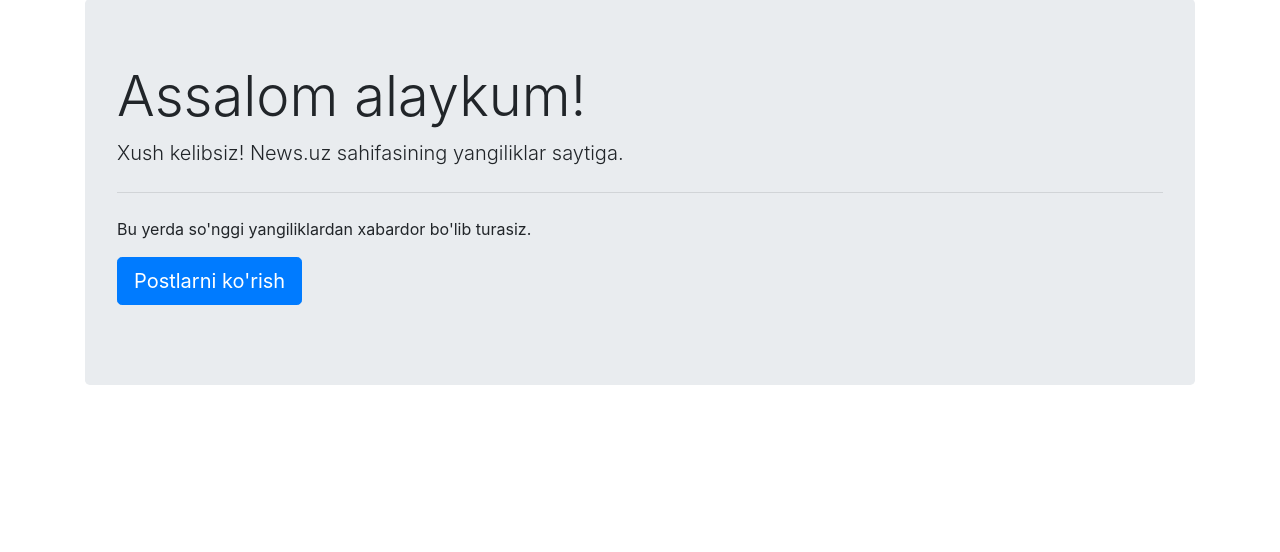
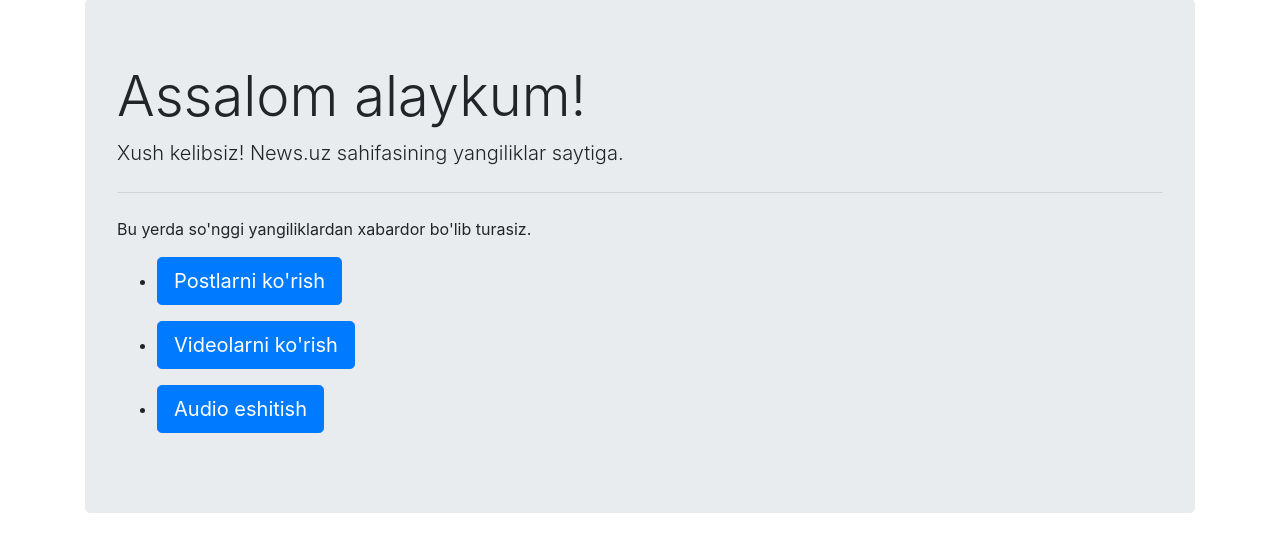
Before and after one commit to abdulazizkomilov/Django-darslar, a Django app: page / in a window 1280 px wide. Shown: the part 81-633 px from the top of the page. Run offline with Django 4.2, Linux system fonts and the light colour scheme; some libraries are stand-ins or nearby versions.

Commit message:
Update home.html

```diff
--- a/9-dars/templates/home.html
+++ b/9-dars/templates/home.html
@@ -10,8 +10,22 @@
         <p class="lead">Xush kelibsiz! News.uz sahifasining yangiliklar saytiga.</p>
         <hr class="my-4">
         <p>Bu yerda so'nggi yangiliklardan xabardor bo'lib turasiz.</p>
-        <p class="lead">
-            <a class="btn btn-primary btn-lg" href="{% url 'article_list' %}" role="button">Postlarni ko'rish</a>
-        </p>
+        <ul>
+            <li>
+                <p class="lead">
+                    <a class="btn btn-primary btn-lg" href="{% url 'article_list' %}" role="button">Postlarni ko'rish</a>
+                </p>
+            </li>
+            <li>
+                <p class="lead">
+                    <a class="btn btn-primary btn-lg" href="{% url 'video' %}" role="button">Videolarni ko'rish</a>
+                </p>
+            </li>
+            <li>
+                <p class="lead">
+                    <a class="btn btn-primary btn-lg" href="{% url 'music' %}" role="button">Audio eshitish</a>
+                </p>
+            </li>
+        </ul>
     </div>
 {% endblock content %}
```
